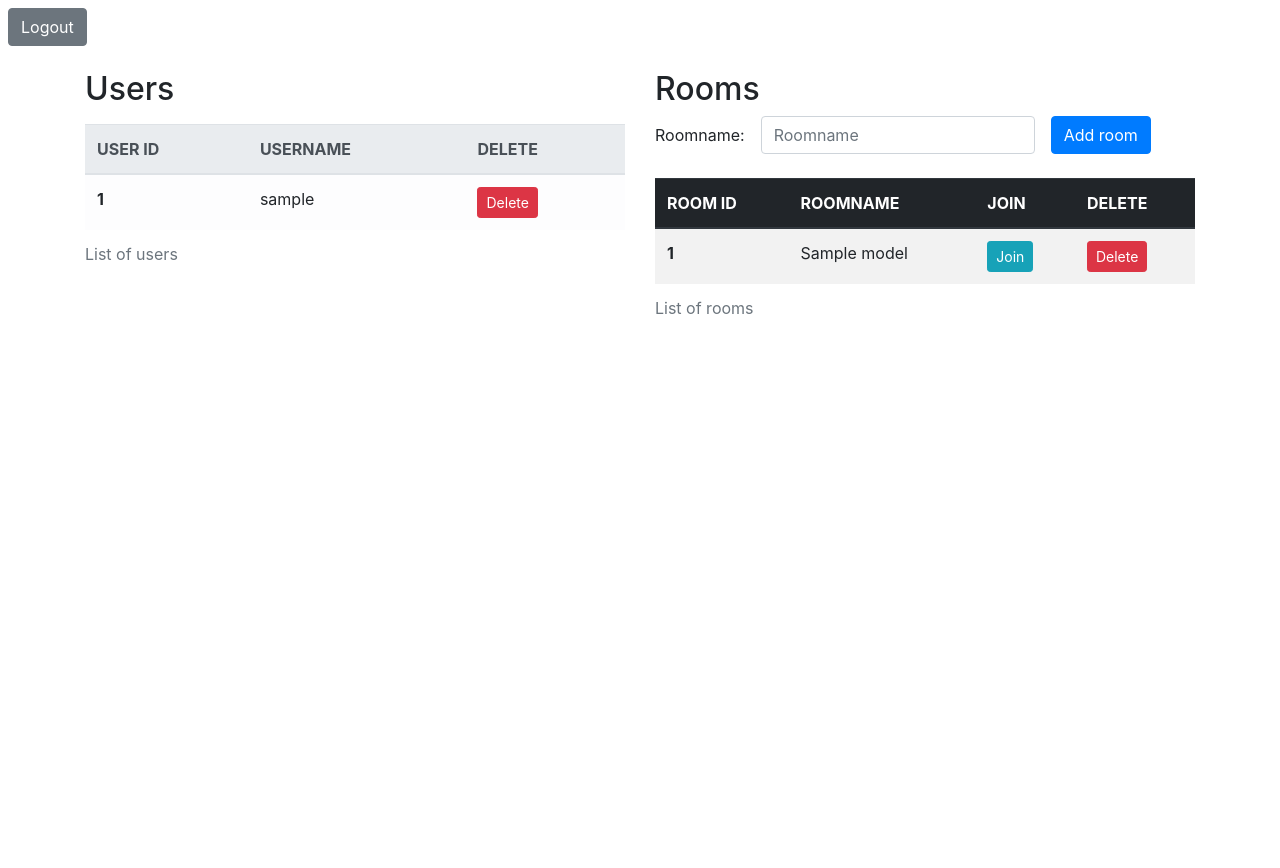
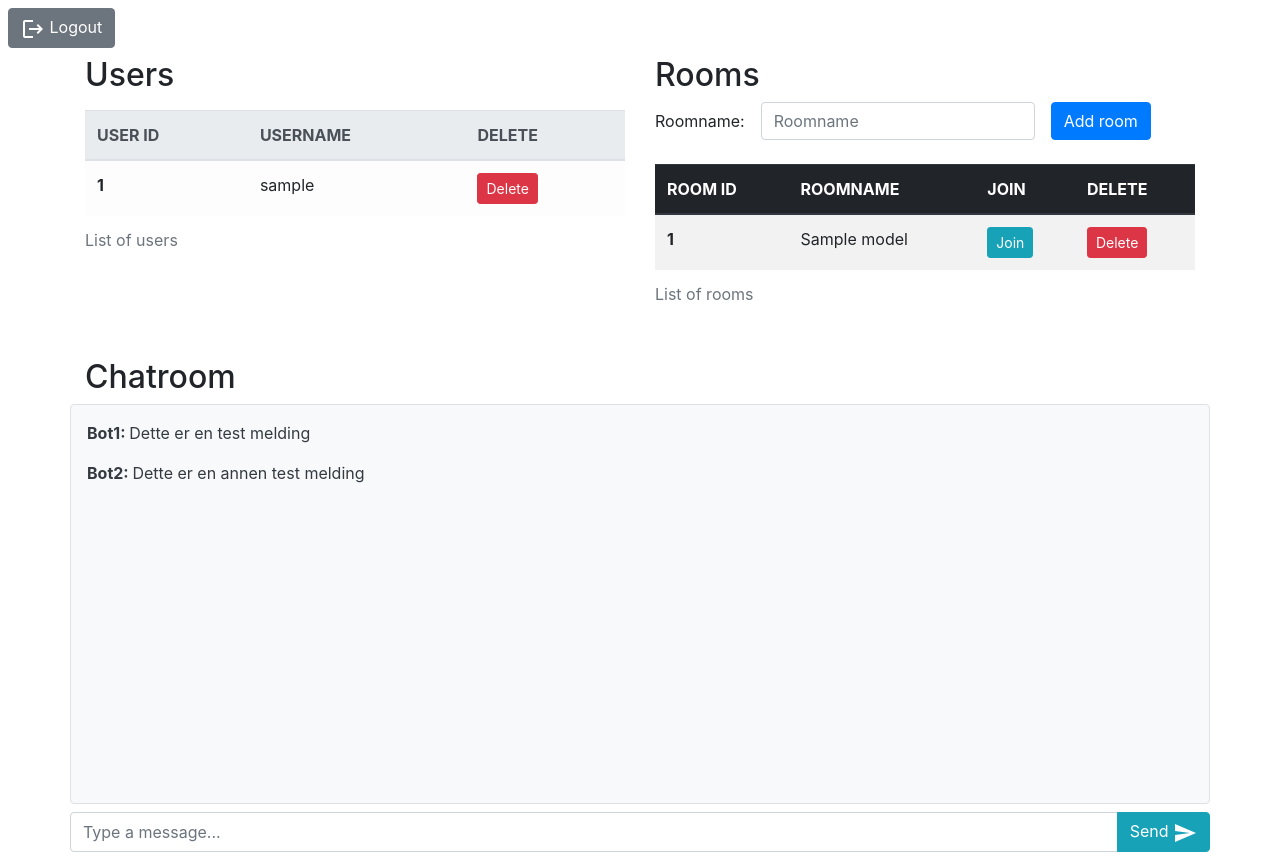
Before and after one commit to WilliamNerem/DatanettverkOblig2, a Flask app: page /api/rooms in a window 1280 px wide. Before the commit the page ends 314 px from the top, so only its background shows below. Run offline with Flask 2, Linux system fonts and the light colour scheme; tables that the repository leaves empty hold one stand-in row (values such as "Sample post"); some libraries are stand-ins or nearby versions.

Commit message:
more styling and added chat box with input and send btnn

```diff
--- a/app.py
+++ b/app.py
@@ -75,5 +75,9 @@ def deleteroom(room_id):
         return render_template('index.html', uservalues=UserModel.query.all(), roomvalues=RoomModel.query.all())
     except: abort(404, message="Room ID is not valid")
 
+@app.route("/api/room/messages", methods=['GET', 'POST'])
+def message():
+    return render_template('index.html', uservalues=UserModel.query.all(), roomvalues=RoomModel.query.all())
+
 if __name__ == "__main__":
     app.run(debug=True)
--- a/templates/index.html
+++ b/templates/index.html
@@ -12,11 +12,13 @@
 
 <body>
     <form action="/">
-        <button class="btn btn-secondary m-2" type="submit">Logout</button>
+        <button class="btn btn-secondary m-2" type="submit">
+            <img src="{{url_for('static', filename='baseline_logout_white_24dp.png')}}" alt="Logout PNG" />
+            Logout
+        </button>
     </form>
-    <div class="container mt-3">
-
-        <div class="row">
+    <div class="container">
+        <div class="row mb-4">
             <div class="col-sm">
                 <h2>
                     Users
@@ -89,6 +91,28 @@
                 </table>
             </div>
         </div>
+        <h2>
+            Chatroom
+        </h2>
+        <div class="row">
+            <div class="col-sm border rounded p-3 mb-2 bg-light text-dark" style="height: 400px;">
+                <p><b>Bot1: </b>Dette er en test melding</p>
+                <p><b>Bot2: </b>Dette er en annen test melding</p>
+            </div>
+        </div>
+        <div class="row">
+            <form action="/api/room/messages" class="w-100">
+                <div class="input-group mb-3">
+                    <input type="text" class="form-control" placeholder="Type a message..." aria-label="Message" aria-describedby="basic-addon2">
+                    <div class="input-group-append">
+                    <button class="btn btn-info" type="button">
+                        Send
+                        <img src="{{url_for('static', filename='baseline_send_white_24dp.png')}}" alt="Send PNG" />
+                        </button>
+                    </div>
+                </div>
+            </form>
+        </div>
     </div>
 </body>
 
```
Also changed, not shown: templates/login.html (+7 -4 lines), database.db, static/baseline_login_white_24dp.png (added), static/baseline_logout_white_24dp.png (added), static/baseline_send_white_24dp.png (added).
